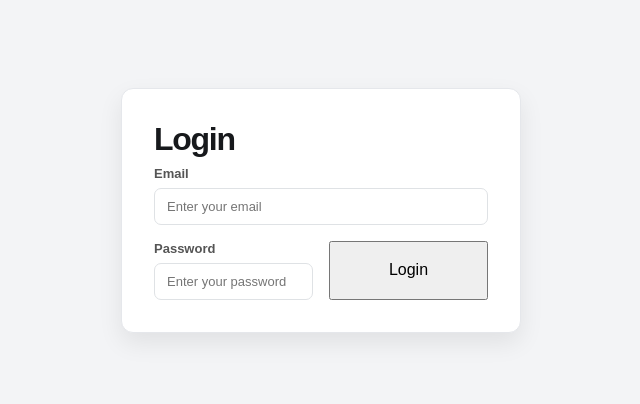
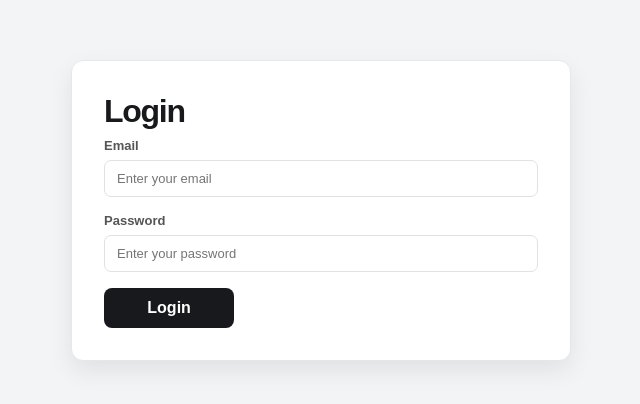
Before and after one commit to nlimvanio/neraca-keuangan, a Next.js app: page /login in a window 1280 px wide. Shown: the part 190-594 px from the top of the page, without its empty margins (319-959 px from the left). Built offline with nearby package versions, Linux system fonts and the light colour scheme; no server answers.

Commit message:
Modify login page css

```diff
--- a/app/globals.css
+++ b/app/globals.css
@@ -414,7 +414,7 @@ tbody tr:last-child td {
 
 .login-card {
   width: 100%;
-  max-width: 400px;
+  max-width: 500px;
 
   padding: 32px;
   background-color: white;
@@ -425,9 +425,36 @@ tbody tr:last-child td {
   box-shadow: 0 10px 25px rgba(0, 0, 0, 0.08);
 }
 
+.login-form-grid {
+    display: grid;
+    gap: 16px;
+    grid-template-columns: 1fr;
+}
+
+.login-form-grid label {
+    display: grid;
+    gap: 7px;
+    color: #555;
+    font-size: 13px;
+    font-weight: 700
+}
+
+.login-form-grid input {
+    width: 100%;
+    border: 1px solid #dfe2e5;
+    border-radius: 7px;
+    padding: 10px 12px;
+    outline: none;
+    font-weight: 400
+}
+
 .login-card .error {
     color: red;
     font-size: 12px;
+}
+
+.login-form-grid button {
+    width: 30%;
 }
 
 @media(max-width:900px) {
--- a/app/login/LoginForm.tsx
+++ b/app/login/LoginForm.tsx
@@ -10,7 +10,7 @@ export default function LoginForm() {
   const [state, loginAction] = useActionState(login, undefined);
 
   return (
-    <form className="form-grid" action={loginAction}>
+    <form className="login-form-grid" action={loginAction}>
       <label>
         Email
         <input
@@ -49,7 +49,7 @@ export default function LoginForm() {
 function SubmitButton() {
   const { pending } = useFormStatus();
   return (
-    <button disabled={pending} type="submit">
+    <button disabled={pending} type="submit" className="button primary">
       Login
     </button>
   );
```
